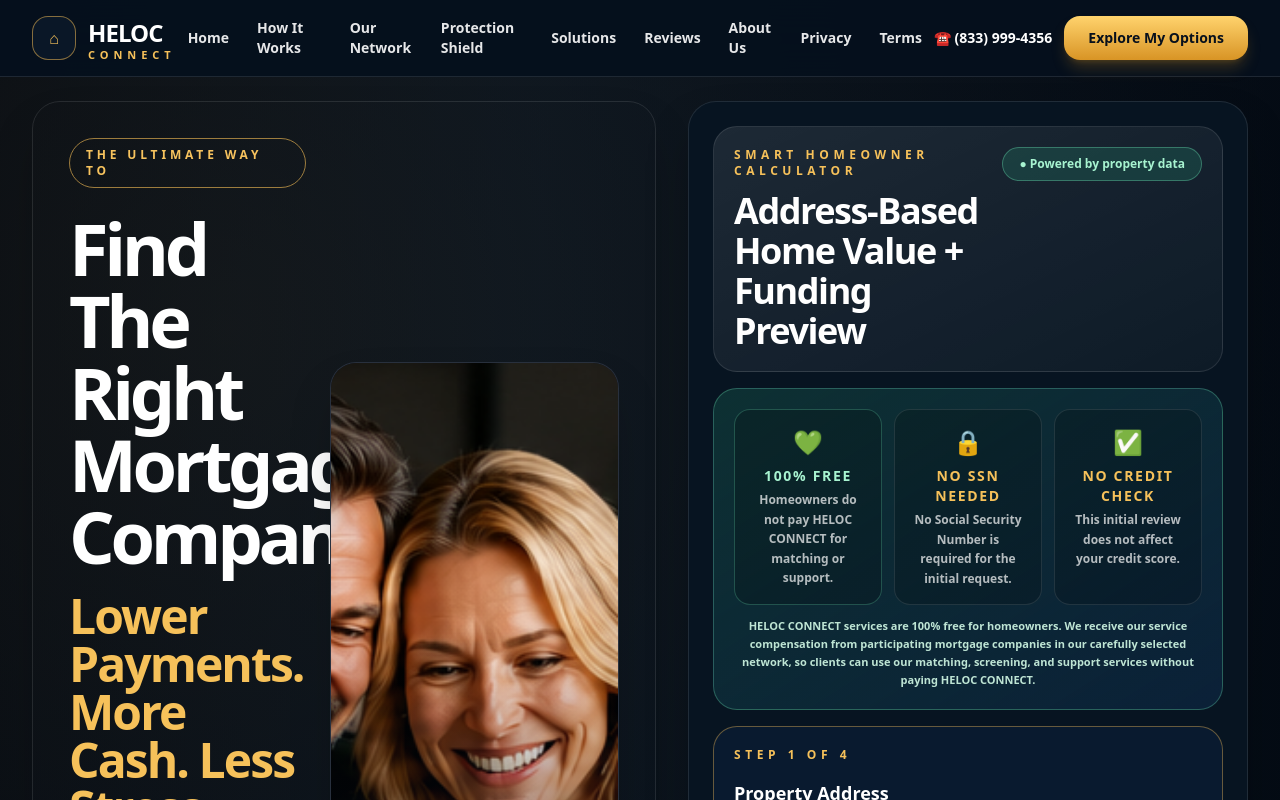
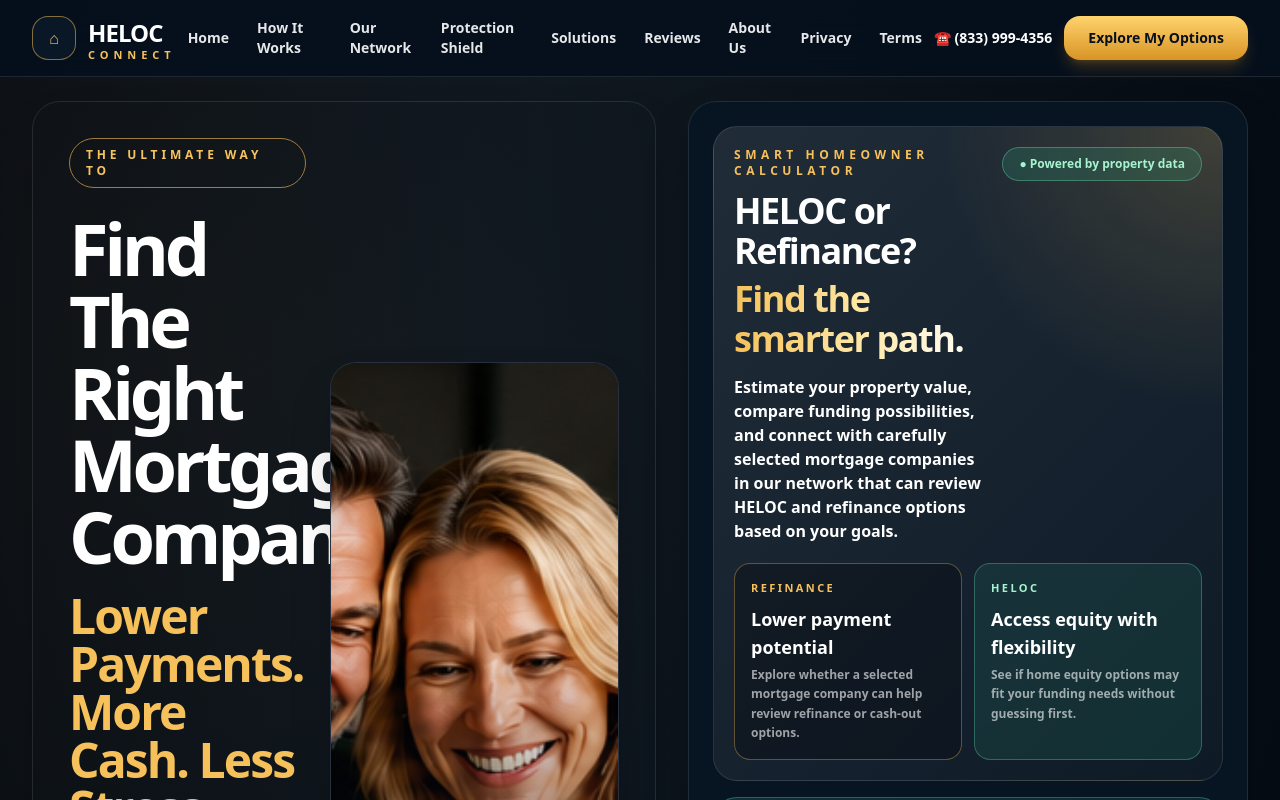
Before and after one commit to dannyfitone-hue/heloc-connect, a Next.js app: page / in a window 1280 px wide. Shown: the top 800 px of the page. Built offline with nearby package versions, Linux system fonts and the light colour scheme.

Commit message:
Add files via upload

```diff
--- a/app/page.tsx
+++ b/app/page.tsx
@@ -331,13 +331,31 @@
 
           <section id="apply" className="min-w-0 rounded-[28px] border border-white/10 bg-[#071421] p-4 shadow-2xl shadow-black/35 sm:p-6 lg:sticky lg:top-4">
             <form onSubmit={submitLead} className="grid min-w-0 gap-4">
-              <div className="rounded-[24px] border border-white/10 bg-gradient-to-br from-white/[.09] to-white/[.03] p-5">
-                <div className="flex flex-col gap-4 sm:flex-row sm:items-start sm:justify-between">
-                  <div>
+              <div className="overflow-hidden rounded-[24px] border border-white/10 bg-[radial-gradient(circle_at_top_right,rgba(246,193,90,.18),transparent_34%),linear-gradient(135deg,rgba(255,255,255,.10),rgba(255,255,255,.03))] p-5">
+                <div className="flex flex-col gap-5 sm:flex-row sm:items-start sm:justify-between">
+                  <div className="min-w-0">
                     <div className="text-xs font-black uppercase tracking-[.38em] text-[#f6c15a]">Smart Homeowner Calculator</div>
-                    <h2 className="mt-3 text-3xl font-black leading-[1.02] tracking-[-.04em] sm:text-4xl">Address-Based Home Value + Funding Preview</h2>
+                    <h2 className="mt-3 max-w-[620px] text-3xl font-black leading-[1.02] tracking-[-.04em] sm:text-4xl">
+                      HELOC or Refinance?
+                      <span className="mt-2 block bg-gradient-to-r from-[#f6c15a] via-[#ffe7a3] to-white bg-clip-text text-transparent">Find the smarter path.</span>
+                    </h2>
+                    <p className="mt-4 max-w-[680px] text-sm font-semibold leading-relaxed text-white/72 sm:text-base">
+                      Estimate your property value, compare funding possibilities, and connect with carefully selected mortgage companies in our network that can review HELOC and refinance options based on your goals.
+                    </p>
                   </div>
                   <div className="shrink-0 rounded-full border border-emerald-300/35 bg-emerald-400/15 px-4 py-2 text-xs font-black text-emerald-200">● Powered by property data</div>
+                </div>
+                <div className="mt-5 grid gap-3 sm:grid-cols-2">
+                  <div className="rounded-2xl border border-[#f6c15a]/35 bg-black/25 p-4">
+                    <div className="text-[11px] font-black uppercase tracking-[.22em] text-[#f6c15a]">Refinance</div>
+                    <div className="mt-2 text-lg font-black text-white">Lower payment potential</div>
+                    <div className="mt-1 text-xs font-semibold leading-relaxed text-white/60">Explore whether a selected mortgage company can help review refinance or cash-out options.</div>
+                  </div>
+                  <div className="rounded-2xl border border-emerald-300/30 bg-emerald-400/10 p-4">
+                    <div className="text-[11px] font-black uppercase tracking-[.22em] text-emerald-200">HELOC</div>
+                    <div className="mt-2 text-lg font-black text-white">Access equity with flexibility</div>
+                    <div className="mt-1 text-xs font-semibold leading-relaxed text-white/60">See if home equity options may fit your funding needs without guessing first.</div>
+                  </div>
                 </div>
               </div>
 
```
